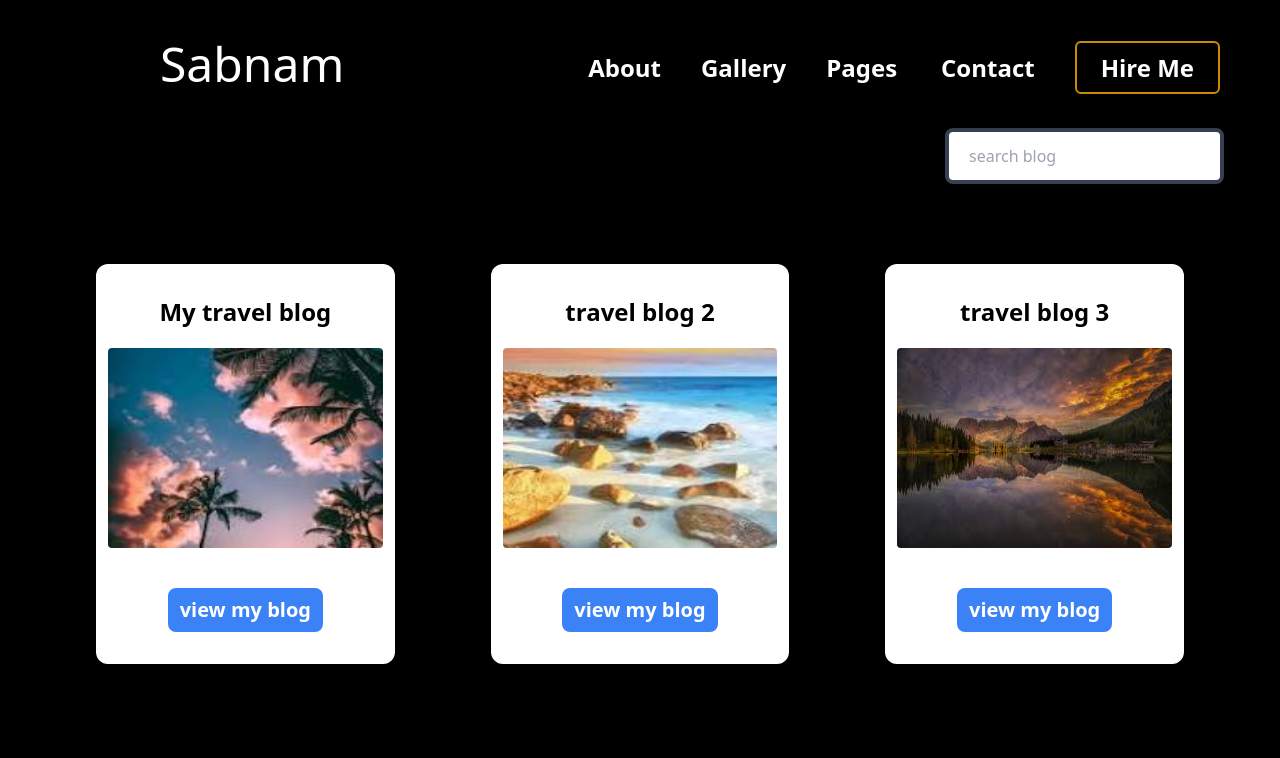
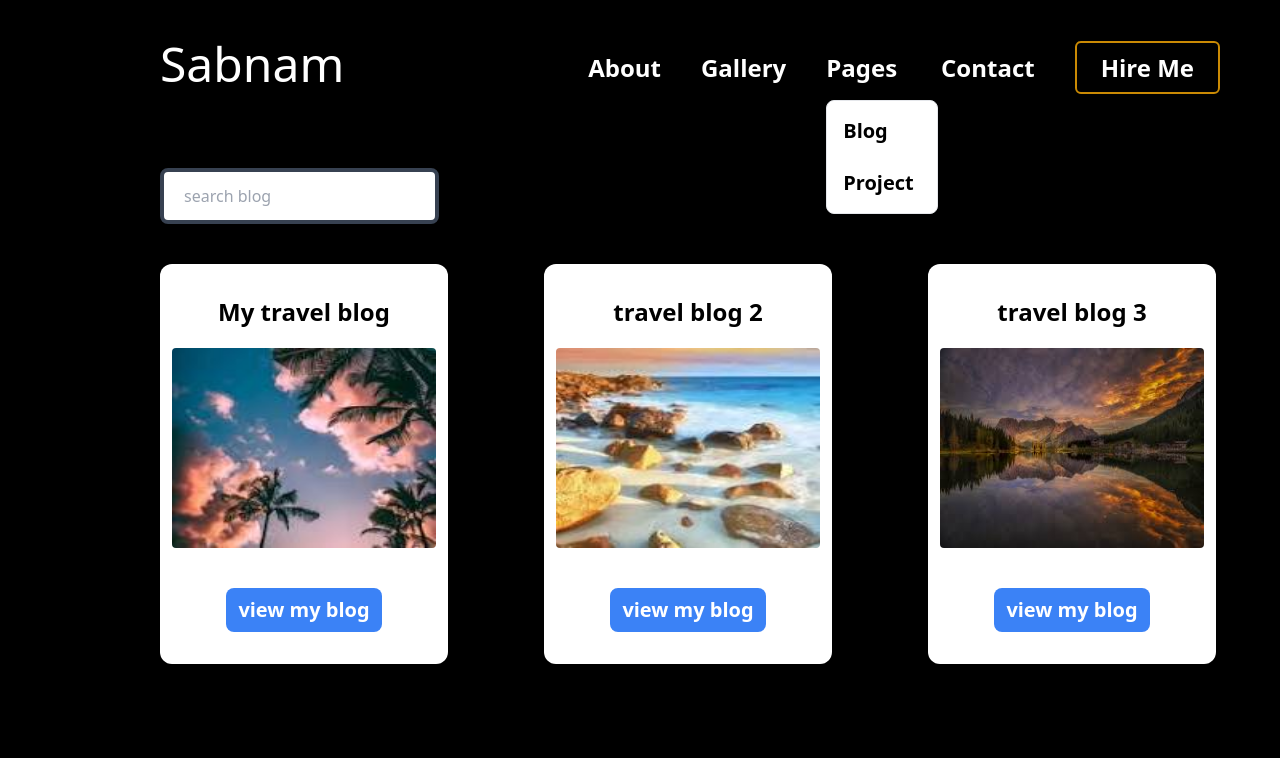
Before and after one commit to sabnam59/Portfolio, a React (Vite) app: page /pages/blog in a window 1280 px wide. Shown: the top 758 px of the page. Built offline with nearby package versions, Linux system fonts and the light colour scheme.

Commit message:
small changes

```diff
--- a/src/components/Navbar.jsx
+++ b/src/components/Navbar.jsx
@@ -1,27 +1,35 @@
 import { Menu } from "lucide-react";
-import { useState } from "react";
+import { useState, useEffect, useRef } from "react";
 import { Link } from "react-router-dom";
 
 const Navbar = () => {
-  const [hamburgerMenu, sethamburgerMenu] = useState(false);
-
+  const [hamburgerMenu, setHamburgerMenu] = useState(false);
+  const [dropdownOpen, setDropdownOpen] = useState(false);
+  const dropdownRef = useRef(null);
 
   const handleClick = () => {
-    sethamburgerMenu(!hamburgerMenu);
+    setHamburgerMenu(!hamburgerMenu);
+    setDropdownOpen(false); // Close dropdown when menu toggles
   };
 
+  // Close dropdown when clicking outside (optional but clean)
+  useEffect(() => {
+    const handleOutsideClick = (e) => {
+      if (dropdownRef.current && !dropdownRef.current.contains(e.target)) {
+        setDropdownOpen(false);
+      }
+    };
+    document.addEventListener("mousedown", handleOutsideClick);
+    return () => {
+      document.removeEventListener("mousedown", handleOutsideClick);
+    };
+  }, []);
 
   return (
-    <>
     <nav className="sticky top-0 z-50 bg-black text-white">
-        <div
-          className="shadow py-10 px-5 md:pl-16
-          flex justify-between xl:pl-40 xl:pr-10 items-center "
-        >
-          <div  className="bold items-center flex text-xl lg:text-4xl xl:text-5xl  md:hidden lg:flex">
-            <Link to="/">
-            Sabnam
-            </Link>
+      <div className="shadow py-10 px-5 md:pl-16 flex justify-between xl:pl-40 xl:pr-10 items-center">
+        <div className="bold items-center flex text-xl lg:text-4xl xl:text-5xl md:hidden lg:flex">
+          <Link to="/">Sabnam</Link>
         </div>
 
         <div className="sm:hidden" onClick={handleClick}>
@@ -29,23 +37,10 @@ const Navbar = () => {
         </div>
 
         <div
-            onClick={handleClick}
           className={`bg-white text-black md:bg-black md:text-white lg:top-10 md:top-7 lg:right-4 md:right-8 xl:right-10 p-5 md:py-1 font-semibold gap-4 transition-all md:text-l lg:text-xl xl:text-2xl md:flex-row md:gap-12 lg:gap-10
-
-              ${
-                hamburgerMenu
-                  ? "absolute top-20 right-0 rounded-md flex flex-col"
-                  : "hidden md:flex fixed"
-              }`}
+            ${hamburgerMenu ? "absolute top-20 right-0 rounded-md flex flex-col" : "hidden md:flex fixed"}
+          `}
         >
-            {/* <Link
-              to="/"
-              onClick={handleClick}
-              className="hover:text-amber-400 self-center"
-            >
-              Home
-            </Link> */}
-
           <Link
             to="/about"
             onClick={handleClick}
@@ -54,24 +49,40 @@ const Navbar = () => {
             About
           </Link>
 
-            <Link to="/gallery" className="hover:text-amber-400 self-center ">
+          <Link
+            to="/gallery"
+            onClick={handleClick}
+            className="hover:text-amber-400 self-center"
+          >
             Gallery
           </Link>
 
-            <div className="relative group self-center flex">
-              <Link to="#" className="hover:text-amber-400 self-center ">
+          {/* Dropdown menu */}
+          <div className="relative group self-center flex" ref={dropdownRef}>
+            <Link
+              to="#"
+              onClick={(e) => {
+                e.preventDefault();
+                setDropdownOpen(!dropdownOpen);
+              }}
+              className="hover:text-amber-400 self-center"
+            >
               Pages
               <i className="fa-solid fa-angle-down ml-1 self-center"></i>
             </Link>
 
-              {/* <!-- PAGES DROPDOWN ON HOVER --> */}
-              <div className="absolute border rounded-lg mt-o.5 z-10 left-0 top-full hidden w-25 bg-white text-black  group-hover:block">
-                <ul className="py-3 text-sm lg:text-xl">
+            <div
+              className={`absolute z-10 lg:w-28 w-20 md:mt-4 bg-white text-black border rounded-lg
+                ${dropdownOpen ? "block right-[105px] md:right-0 top-full md:hidden" : "hidden"}
+                group:block md:left-0 md:top-full md:block
+              `}
+            >
+              <ul className="py-1 text-sm lg:text-xl">
                 <li>
                   <Link
                     to="/pages/blog"
                     onClick={handleClick}
-                      className="block  hover:bg-gray-300 hover:font-semibold px-4 py-3 border-b-dashed border-black"
+                    className="block hover:bg-gray-300 hover:font-semibold px-4 py-3"
                   >
                     Blog
                   </Link>
@@ -80,7 +91,7 @@ const Navbar = () => {
                   <Link
                     to="/pages/project"
                     onClick={handleClick}
-                      className="block hover:font-semibold hover:bg-gray-300 px-5 py-3 "
+                    className="block hover:font-semibold hover:bg-gray-300 px-4 py-3"
                   >
                     Project
                   </Link>
@@ -93,16 +104,18 @@ const Navbar = () => {
             to="/contact"
             onClick={handleClick}
             className="py-2 hover:text-amber-500 self-center"
-            >Contact</Link>
+          >
+            Contact
+          </Link>
 
           <button className="items-center cursor-pointer transition delay-150 duration-300 ease-in-out hover:-translate-y-1 hover:scale-110">
-              <span className=" border-2 border-yellow-600 px-6 py-2 rounded-md ">
-                Hire Me  </span>
+            <span className="border-2 border-yellow-600 px-6 py-2 rounded-md">
+              Hire Me
+            </span>
           </button>
         </div>
       </div>
     </nav>
-    </>
   );
 };
 
--- a/src/pages/blog/Blog.jsx
+++ b/src/pages/blog/Blog.jsx
@@ -20,19 +20,19 @@ const Blog = () => {
 
   return (
     <>
-      <div className="bg-black flex justify-end pr-14 pt-10 md:pt-0">
+      <div className="bg-black flex justify-start px-3 lg:px-16 md:px-12 md:pt-10 xl:pl-40 pt-10">
         <input
           type="search"
           name="searchbar"
           placeholder="search blog"
           value={userTypedWord}
           onChange={handleChange}
-          className=" rounded-lg border-4 border-gray-700 lg:py-3 lg:px-5 py-3 px-4"
+          className=" rounded-lg border-4 border-gray-700 lg:py-3 lg:px-5 py-2 px-4 "
         />
       </div>
 
       {filteredBlogs.length > 0 ? (
-        <div className="grid grid-cols-1 md:grid-cols-2 xl:grid-cols-3 px-4 py-20 bg-black text-white gap-24 lg:px-24 md:px-12 md:gap-12 lg:gap-24">
+        <div className="grid grid-cols-1 md:grid-cols-2 xl:grid-cols-3 px-4 py-10 bg-black text-white gap-24 lg:px-16 md:px-12 md:gap-12 lg:gap-24 xl:pl-40">
           {filteredBlogs.map((blog) => (
             <Card
               key={blog.BlogId}
--- a/src/pages/home/Home.jsx
+++ b/src/pages/home/Home.jsx
@@ -1,6 +1,6 @@
 import React from "react";
 import { Link } from "react-router-dom";
-import cvFile from 'sabnam.resume.pdf';
+import cvFile from '../../assets/sabnam.resume.pdf';
 
 
 const Home = () => {
@@ -43,14 +43,14 @@ const Home = () => {
             <span>Git |</span>
           </div>
 
-          <Link to="{cvFile}">
+          <a href={cvFile}download target="_blank" rel="noopener noreferrer">
             {" "}
             <button className="transition delay-150 duration-300  mb-14 ">
               <span className="text-white bg-yellow-600 hover:bg-transparent border-2 border-yellow-600  rounded-lg cursor-pointer px-6 py-3 text-xl font-semibold">
                 Download CV
               </span>{" "}
             </button>
-          </Link>
+          </a>
         </div>
       </section>
 
--- a/src/pages/project/Project.jsx
+++ b/src/pages/project/Project.jsx
@@ -20,7 +20,7 @@ const Project = () => {
   const NOF = "Project not found";
   return (
     <>
-      <div className="bg-black pr-16 flex justify-end pt-10 md:pt-0 ">
+      <div className="bg-black flex justify-start pt-10 px-4 md:px-10 lg:px-16 xl:px-40">
         <input
           type="search"
           name="searchbar"
@@ -32,7 +32,7 @@ const Project = () => {
       </div>
 
       {filteredProject.length > 0 ? (
-        <div className="bg-black text-white grid grid-cols-1 md:grid-cols-2 gap-20 xl:px-52 py-20 px-8 xl:gap-40 lg:px-24 lg:gap-32">
+        <div className="bg-black text-white grid grid-cols-1 md:grid-cols-2 gap-20 xl:pl-40     py-10 px-4 md:px-10 xl:gap-40 lg:px-16 lg:gap-32">
           {filteredProject.map((projects) => (
             <Card
             key={projects.ProjectId}
```
Lines whose indentation alone changed are shown as unchanged.
